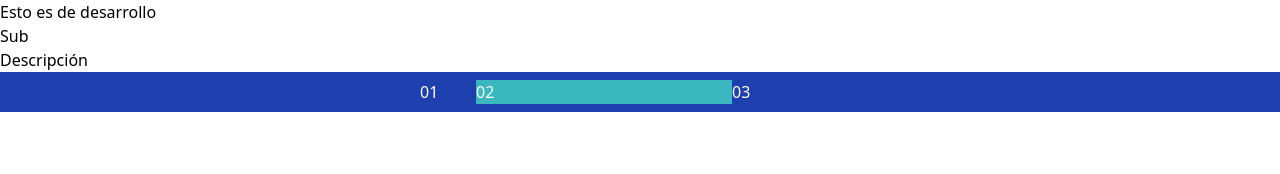
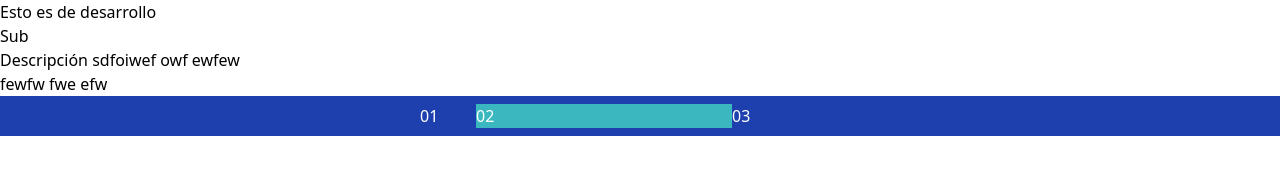
Before and after one commit to getNotesFS/pruebasf, a website: page src/index.html in a window 1280 px wide. Drawn offline with Linux system fonts and the light colour scheme.

Commit message:
Update description in development section and add new subheading in index.html

```diff
--- a/src/index.html
+++ b/src/index.html
@@ -22,7 +22,8 @@
     <h1>Esto es de desarrollo</h1>
 
     <h2>Sub</h2>
-    <p>Descripción</p>
+    <p>Descripción sdfoiwef owf ewfew </p>
+    <h3>fewfw fwe efw </h3>
 
     <div class="flex items-center justify-center p-2 text-white bg-flowbite-800">
 
```
